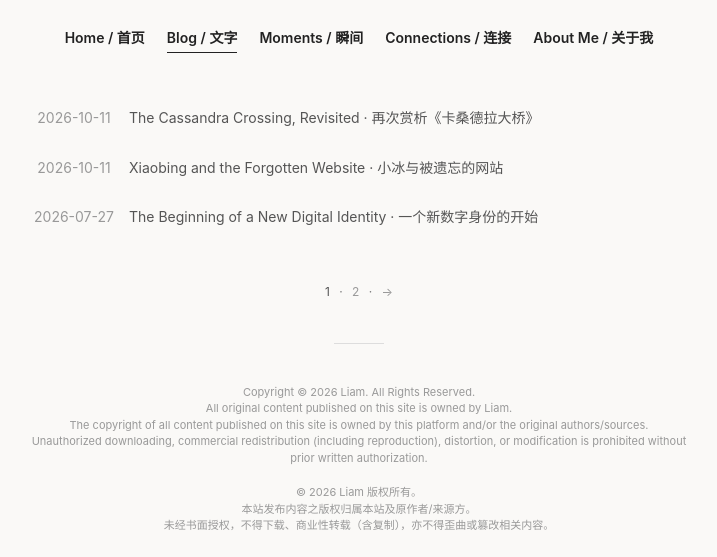
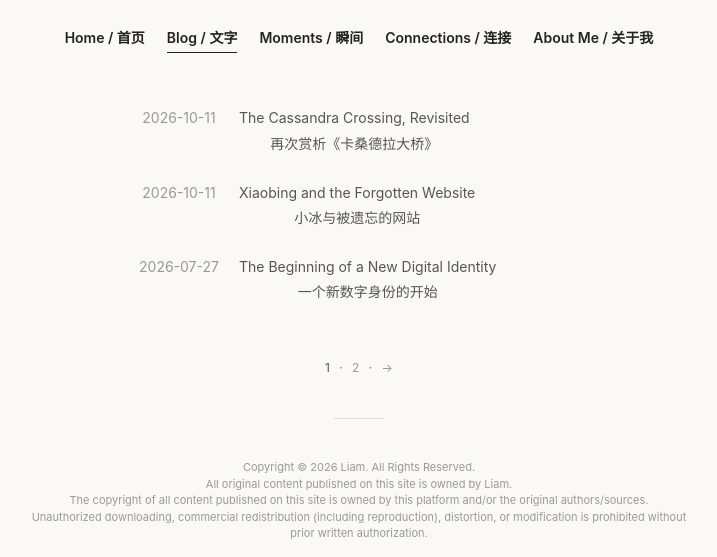
Before and after one commit to vnivsi/vnivsi.github.io, a plain HTML site: page blog.html in a window 1280 px wide. Shown: the part 243-800 px from the top of the page, without its empty margins (281-998 px from the left). Drawn offline with Linux system fonts and the light colour scheme.

Commit message:
Blog listing: 480px centered (match Moments arrows), two-line titles (EN/CN), date column 120px

```diff
--- a/blog.html
+++ b/blog.html
@@ -368,7 +368,7 @@ body {
 
 .blog-content {
 
-    max-width:700px;
+    max-width:480px;
 
     margin:40px auto;
 
@@ -392,7 +392,7 @@ body {
 
     color:#999;
 
-    flex:0 0 110px;
+    flex:0 0 120px;
 
 }
 
@@ -402,6 +402,15 @@ body {
     color:#555;
 
     text-decoration:none;
+
+}
+
+
+.post-item a .t-en,
+
+.post-item a .t-cn {
+
+    display:block;
 
 }
 
@@ -653,7 +662,8 @@ About Me / 关于我
 
 
 <a href="posts/003-the-cassandra-crossing-revisited.html">
-The Cassandra Crossing, Revisited · 再次赏析《卡桑德拉大桥》
+<span class="t-en">The Cassandra Crossing, Revisited</span>
+<span class="t-cn">再次赏析《卡桑德拉大桥》</span>
 </a>
 
 
@@ -671,7 +681,8 @@ The Cassandra Crossing, Revisited · 再次赏析《卡桑德拉大桥》
 
 
 <a href="posts/002-xiaobing-and-the-forgotten-website.html">
-Xiaobing and the Forgotten Website · 小冰与被遗忘的网站
+<span class="t-en">Xiaobing and the Forgotten Website</span>
+<span class="t-cn">小冰与被遗忘的网站</span>
 </a>
 
 
@@ -689,7 +700,8 @@ Xiaobing and the Forgotten Website · 小冰与被遗忘的网站
 
 
 <a href="posts/001-digital-identity.html">
-The Beginning of a New Digital Identity · 一个新数字身份的开始
+<span class="t-en">The Beginning of a New Digital Identity</span>
+<span class="t-cn">一个新数字身份的开始</span>
 </a>
 
 
```
